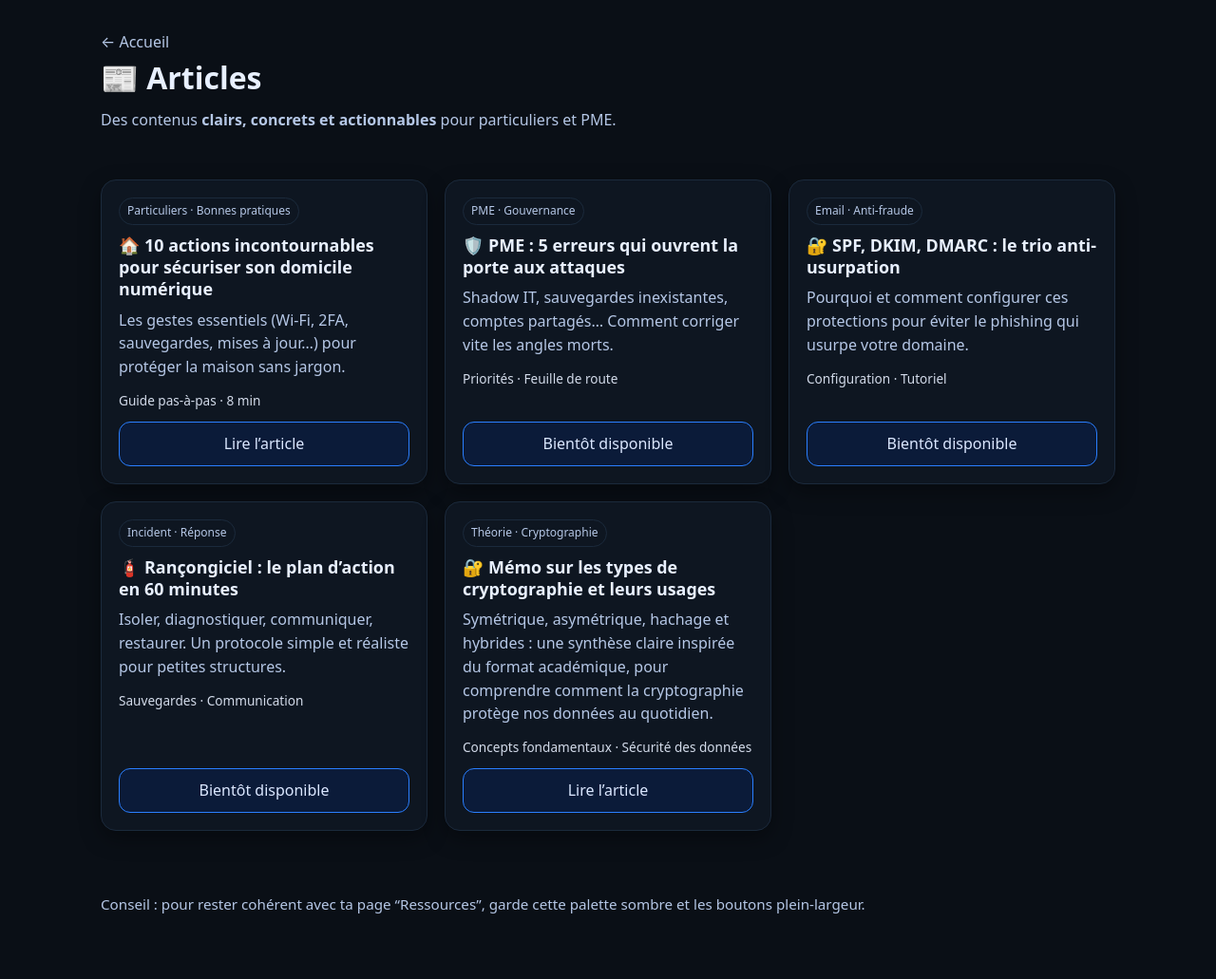
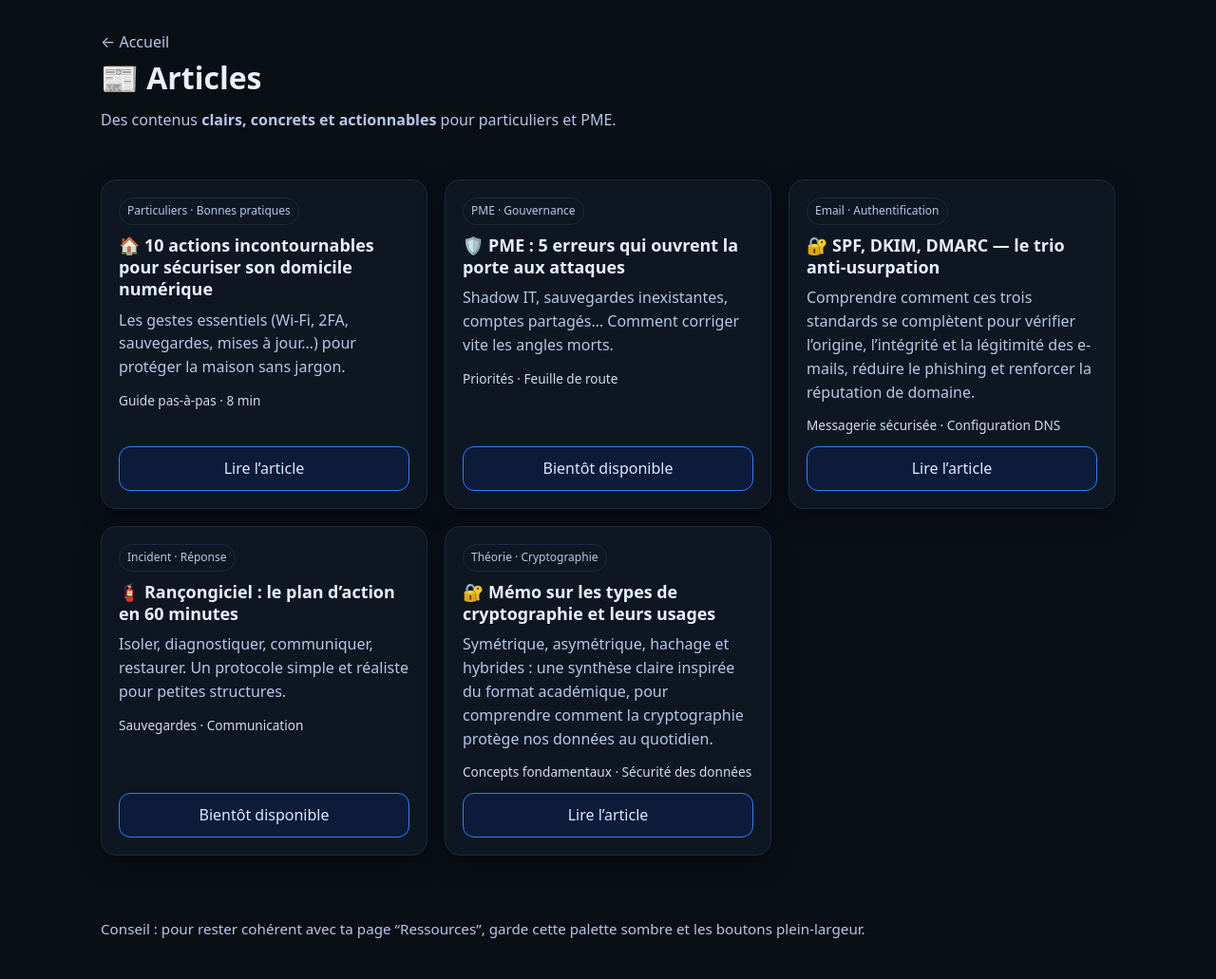
Before and after one commit to sqltemp/portfolio, a Jekyll site: the page projects/articles/index.html, which Jekyll copies as it is, in a window 1280 px wide. Shown: the whole page at 95% size. Built offline with Jekyll 4.4.1, drawn with Linux system fonts in a browser that asks for light colours; before the commit the page ends 1005 px from its top, so only the background shows below that.

Commit message:
Update index.html

```diff
--- a/projects/articles/index.html
+++ b/projects/articles/index.html
@@ -99,17 +99,20 @@
         </div>
       </article>
 
+      <!-- Carte : SPF / DKIM / DMARC -->
       <article class="card">
         <div>
-          <span class="pill">Email · Anti-fraude</span>
-          <h3>🔐 SPF, DKIM, DMARC : le trio anti-usurpation</h3>
-          <p>Pourquoi et comment configurer ces protections pour éviter le phishing qui usurpe votre domaine.</p>
-          <div class="tags">Configuration · Tutoriel</div>
+          <span class="pill">Email · Authentification</span>
+          <h3>🔐 SPF, DKIM, DMARC — le trio anti-usurpation</h3>
+          <p>Comprendre comment ces trois standards se complètent pour vérifier l’origine, l’intégrité et la légitimité des e-mails,
+             réduire le phishing et renforcer la réputation de domaine.</p>
+          <div class="tags">Messagerie sécurisée · Configuration DNS</div>
         </div>
         <div>
-          <a class="btn" href="./spf-dkim-dmarc.html">Bientôt disponible</a>
+          <a class="btn" href="./spf-dkim-dmarc.html">Lire l’article</a>
         </div>
       </article>
+
 
       <article class="card">
         <div>
```
